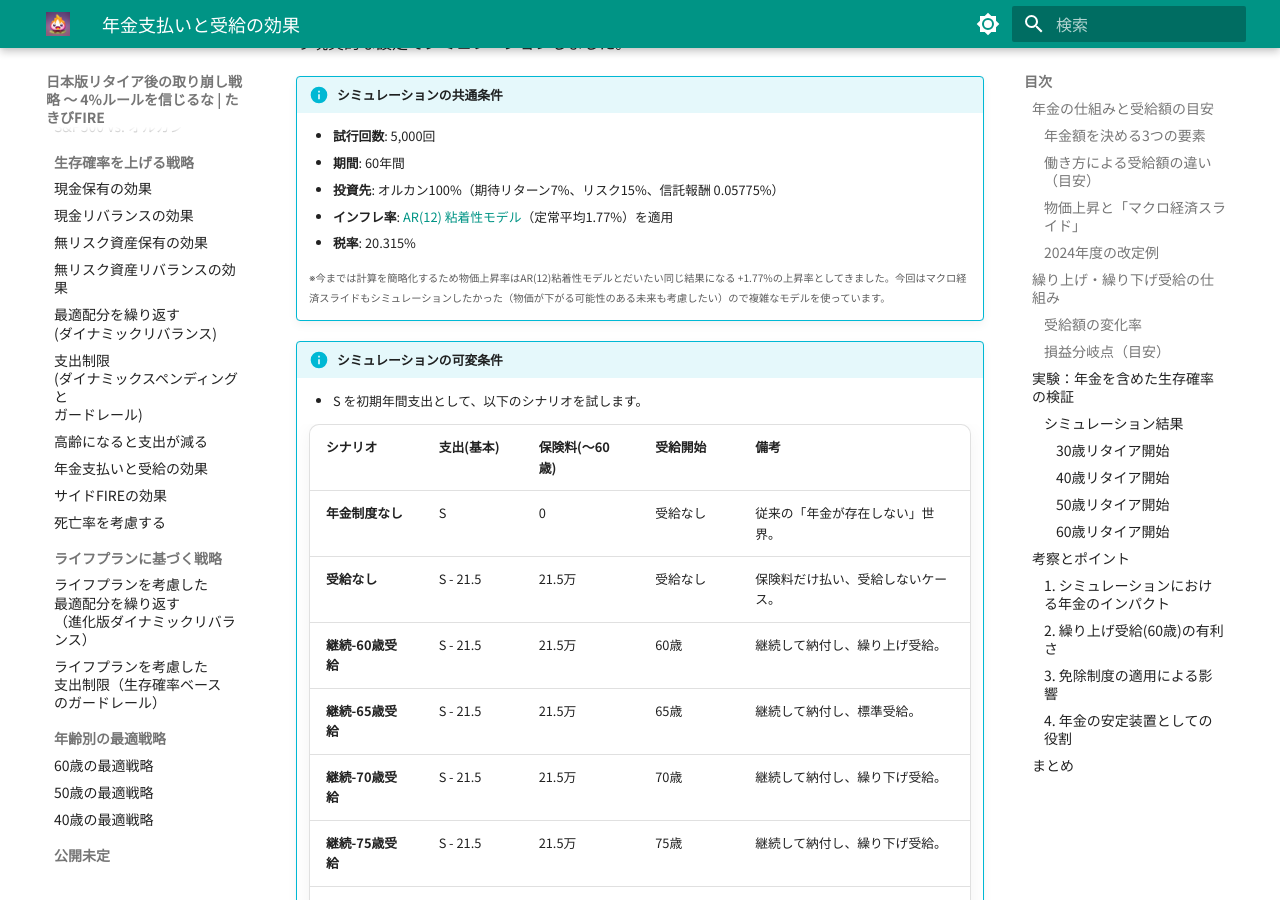
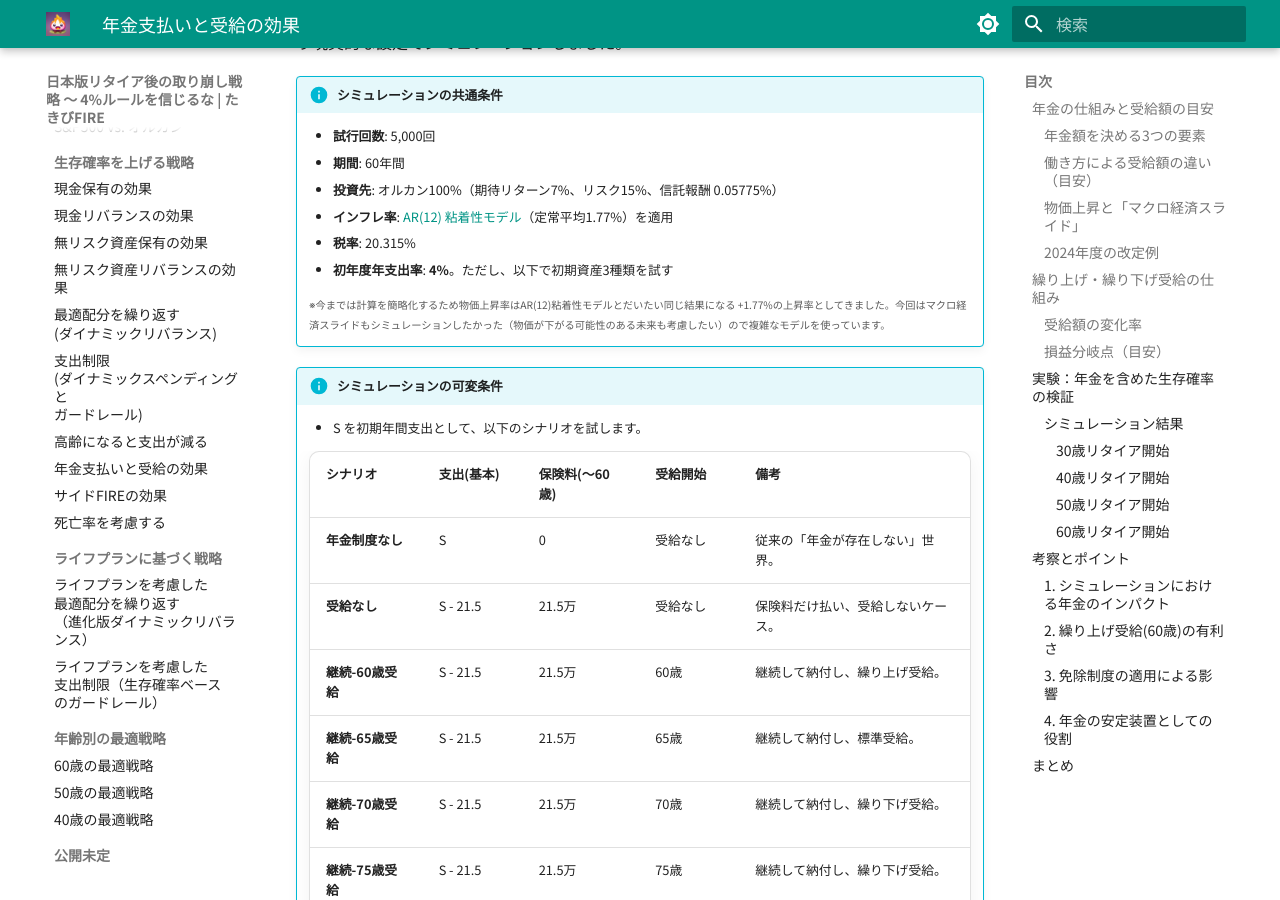
Before and after one commit to TakibiFire/JapaneseTrinityStudy, an MkDocs documentation site: the page built from docs/pension.md, in a window 1280 px wide and 900 px high, scrolled down 3250 px. Built offline with MkDocs 1.6.1 and Material for MkDocs 9.7.7, drawn with Linux system fonts in a browser that asks for light colours.

Commit message:
Updated wording of pension.md

```diff
--- a/docs/pension.md
+++ b/docs/pension.md
@@ -114,6 +114,7 @@ python3 src/analyze_pension_grid_main.py
     * **投資先**: オルカン100%（期待リターン7%、リスク15%、信託報酬 0.05775%）
     * **インフレ率**: [AR(12) 粘着性モデル](cpi.md)（定常平均1.77%）を適用
     * **税率**: 20.315%
+    * **初年度年支出率**: **4%**。ただし、以下で初期資産3種類を試す
 
     <small>※今までは計算を簡略化するため物価上昇率はAR(12)粘着性モデルとだいたい同じ結果になる +1.77%の上昇率としてきました。今回はマクロ経済スライドもシミュレーションしたかった（物価が下がる可能性のある未来も考慮したい）ので複雑なモデルを使っています。</small>
 
@@ -175,7 +176,7 @@ python3 src/analyze_pension_grid_main.py
 
     * 初期資産として1億や2億持っている人が500万の収入だったと仮定しています。
     * 年金受給額と国民年金保険料は物価上昇率だけでなく、賃金上昇率にも影響されますが、無視しています。
-    * 今回は [ダイナミックリバランス](dynamic_rebalance.md)、[ダイナミックスペンディング](dynamic_spending.md)、[年令による支出調整](retired_spending.md) などは行っていません。
+    * 今回は [ダイナミックリバランス](dynamic_rebalance.md)、[動的支出制限](dynamic_spending.md)、[年齢による支出推移の考慮](retired_spending.md) などは行っていません。
 
 ### シミュレーション結果
 
```
